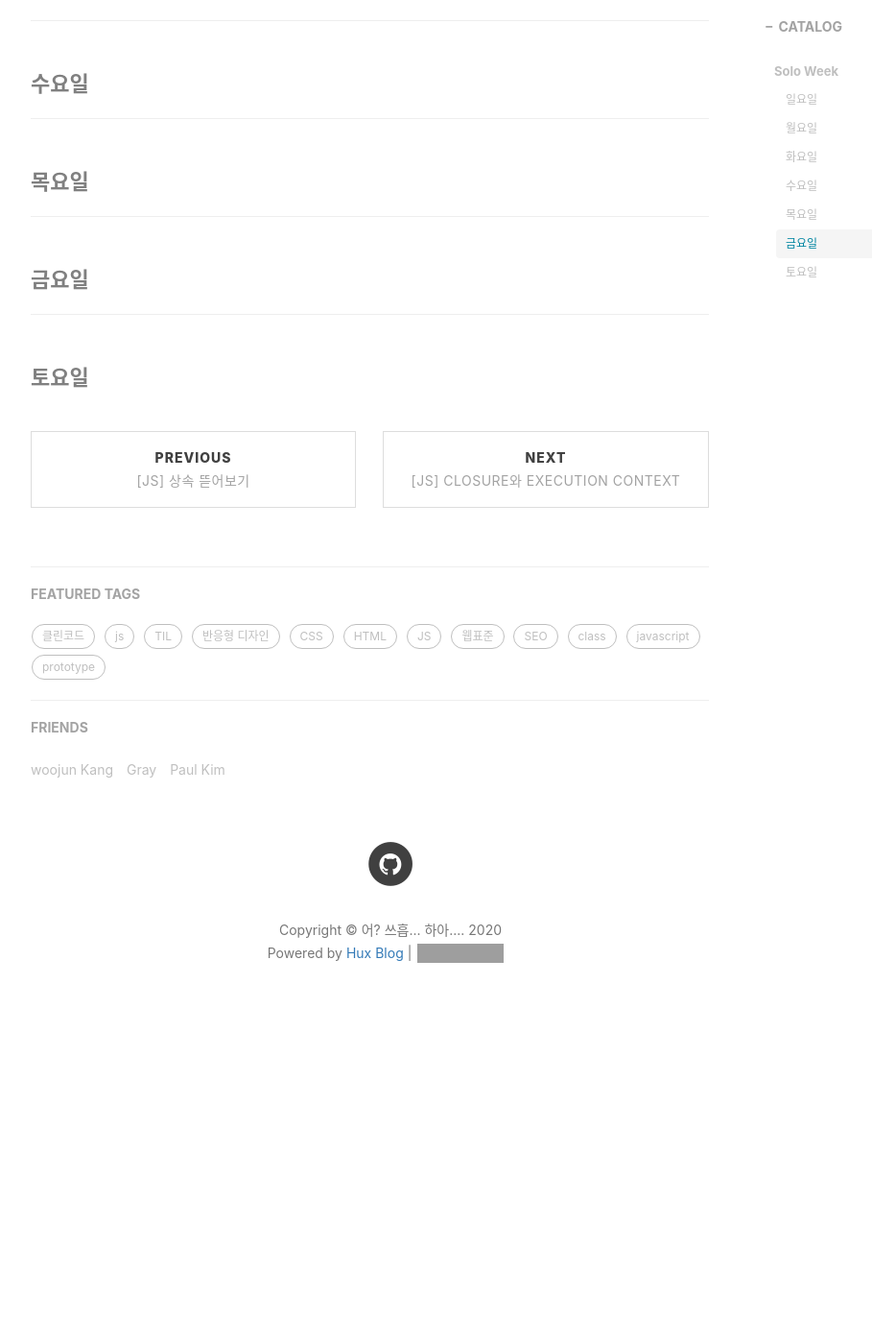
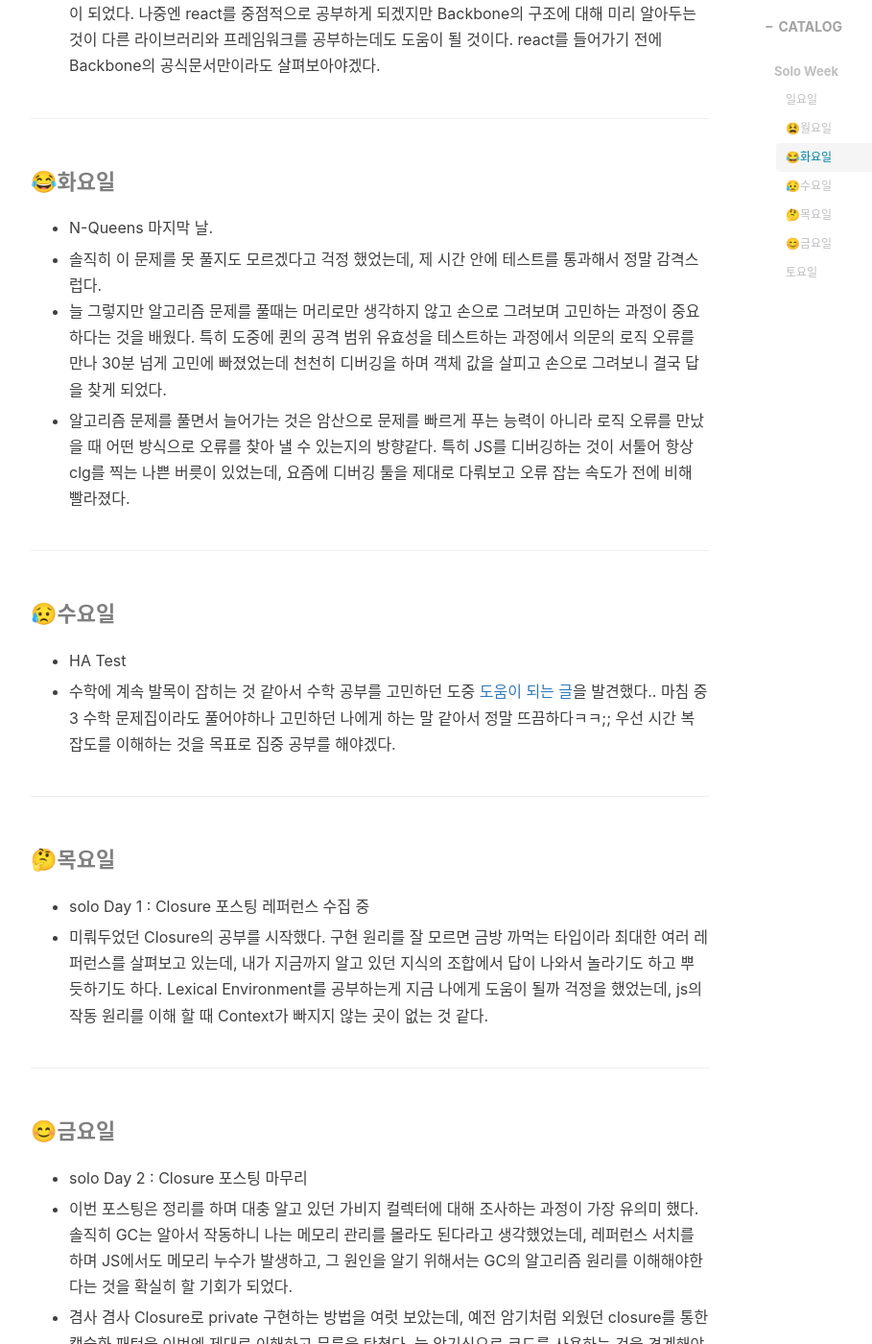
Before and after one commit to dkje/dkje.github.io, a Jekyll site: the page built from _posts/TIL/20-09-14-TILWeek7.markdown, in a window 1280 px wide and 1400 px high, scrolled down 982 px. Shown: the whole window at 96% size, without its empty margins (233-1142 px from the left). Built offline with Jekyll 4.4.1, drawn with Linux system fonts in a browser that asks for light colours; nearby versions of some CDN libraries; comment, search, counter and statistics services are not loaded; before the commit the page ends 2079 px from its top, so only the background shows below that; some of the changed text lies outside the part shown; grey boxes are pictures that could not be loaded.

Commit message:
[post]TIL week7

```diff
--- a/_posts/TIL/20-09-14-TILWeek7.markdown
+++ b/_posts/TIL/20-09-14-TILWeek7.markdown
@@ -20,23 +20,47 @@ tags:
 
 ---
 
-#### 월요일
+#### 😫월요일
+
+-   N-Queens 첫번째 날. 저녁에도 페어 코딩을 진행하느라 자습은 따로 하지 못했다.
+-   이번 스프린트를 진행하며 간략하게나마 back-bone에 대해 알아보게 되었다. 프레임워크를 사용해보는 것은 이번이 처음이었는데, 확실히 MVC 패턴을 미리 공부해 둔 것이 백본을 이해하는데 큰 도움이 되었다. 나중엔 react를 중점적으로 공부하게 되겠지만 Backbone의 구조에 대해 미리 알아두는 것이 다른 라이브러리와 프레임워크를 공부하는데도 도움이 될 것이다. react를 들어가기 전에 Backbone의 공식문서만이라도 살펴보아야겠다.
 
 ---
 
-#### 화요일
+#### 😂화요일
+
+-   N-Queens 마지막 날.
+
+-   솔직히 이 문제를 못 풀지도 모르겠다고 걱정 했었는데, 제 시간 안에 테스트를 통과해서 정말 감격스럽다.
+-   늘 그렇지만 알고리즘 문제를 풀때는 머리로만 생각하지 않고 손으로 그려보며 고민하는 과정이 중요하다는 것을 배웠다. 특히 도중에 퀸의 공격 범위 유효성을 테스트하는 과정에서 의문의 로직 오류를 만나 30분 넘게 고민에 빠졌었는데 천천히 디버깅을 하며 객체 값을 살피고 손으로 그려보니 결국 답을 찾게 되었다.
+
+-   알고리즘 문제를 풀면서 늘어가는 것은 암산으로 문제를 빠르게 푸는 능력이 아니라 로직 오류를 만났을 때 어떤 방식으로 오류를 찾아 낼 수 있는지의 방향같다. 특히 JS를 디버깅하는 것이 서툴어 항상 clg를 찍는 나쁜 버릇이 있었는데, 요즘에 디버깅 툴을 제대로 다뤄보고 오류 잡는 속도가 전에 비해 빨라졌다.
 
 ---
 
-#### 수요일
+#### 😥수요일
+
+-   HA Test
+
+-   수학에 계속 발목이 잡히는 것 같아서 수학 공부를 고민하던 도중 [도움이 되는 글](https://kin.naver.com/qna/detail.nhn?d1id=4&dirId=40608&docId=338658057&qb=7JWM6rOg66as7KaYIOyImO2VmQ==&enc=utf8&section=kin&rank=1&search_sort=0&spq=0)을 발견했다.. 마침 중3 수학 문제집이라도 풀어야하나 고민하던 나에게 하는 말 같아서 정말 뜨끔하다ㅋㅋ;; 우선 시간 복잡도를 이해하는 것을 목표로 집중 공부를 해야겠다.
 
 ---
 
-#### 목요일
+#### 🤔목요일
+
+-   solo Day 1 : Closure 포스팅 레퍼런스 수집 중
+
+-   미뤄두었던 Closure의 공부를 시작했다. 구현 원리를 잘 모르면 금방 까먹는 타입이라 최대한 여러 레퍼런스를 살펴보고 있는데, 내가 지금까지 알고 있던 지식의 조합에서 답이 나와서 놀라기도 하고 뿌듯하기도 하다. Lexical Environment를 공부하는게 지금 나에게 도움이 될까 걱정을 했었는데, js의 작동 원리를 이해 할 때 Context가 빠지지 않는 곳이 없는 것 같다.
 
 ---
 
-#### 금요일
+#### 😊금요일
+
+-   solo Day 2 : Closure 포스팅 마무리
+
+-   이번 포스팅은 정리를 하며 대충 알고 있던 가비지 컬렉터에 대해 조사하는 과정이 가장 유의미 했다. 솔직히 GC는 알아서 작동하니 나는 메모리 관리를 몰라도 된다라고 생각했었는데, 레퍼런스 서치를 하며 JS에서도 메모리 누수가 발생하고, 그 원인을 알기 위해서는 GC의 알고리즘 원리를 이해해야한다는 것을 확실히 할 기회가 되었다.
+
+-   겸사 겸사 Closure로 private 구현하는 방법을 여럿 보았는데, 예전 암기처럼 외웠던 closure를 통한 캡슐화 패턴을 이번엔 제대로 이해하고 무릎을 탁쳤다. 늘 암기식으로 코드를 사용하는 것을 경계해야한다고 생각했는데.. 공부하면 할수록 모르는 것이 늘어가는 것 같다.
 
 ---
 
```
